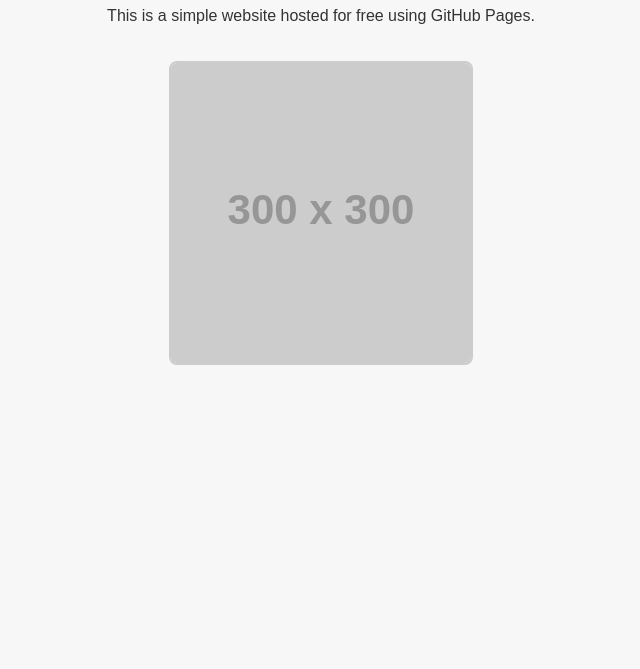
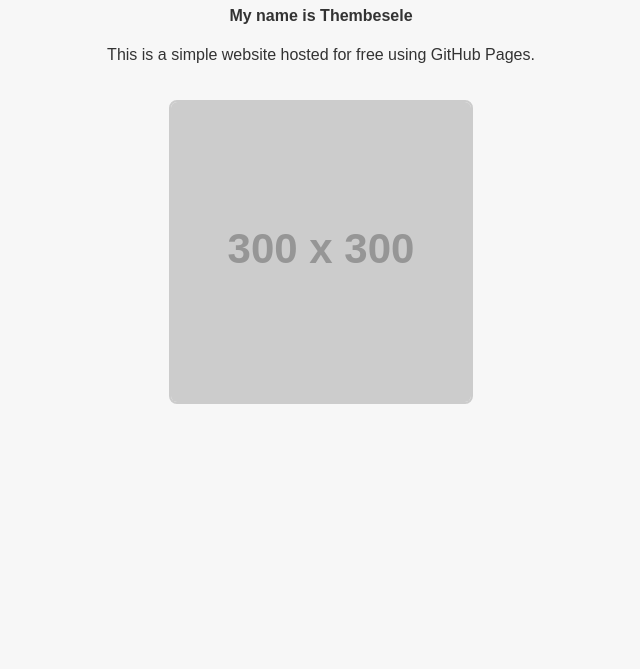
Before and after one commit to Thembesele/my_wesite, a plain HTML site: page index.html in a window 1280 px wide. Shown: the part 131-800 px from the top of the page, without its empty margins (319-959 px from the left). Drawn offline with Linux system fonts and the light colour scheme; placeholder pictures from the web are drawn by us.

Commit message:
Update index.html

```diff
--- a/index.html
+++ b/index.html
@@ -8,7 +8,9 @@
 </head>
 <body>
     <h1>Welcome to My Website!</h1>
+    <h4>My name is Thembesele</h4>
     <p>This is a simple website hosted for free using GitHub Pages.</p>
     <img src="https://via.placeholder.com/300" alt="Placeholder image">
 </body>
+
 </html>
```
